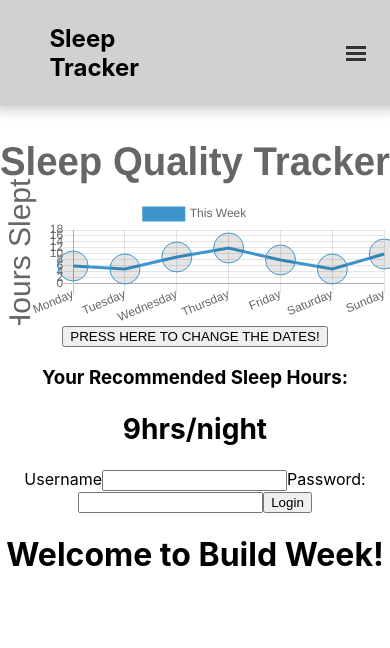
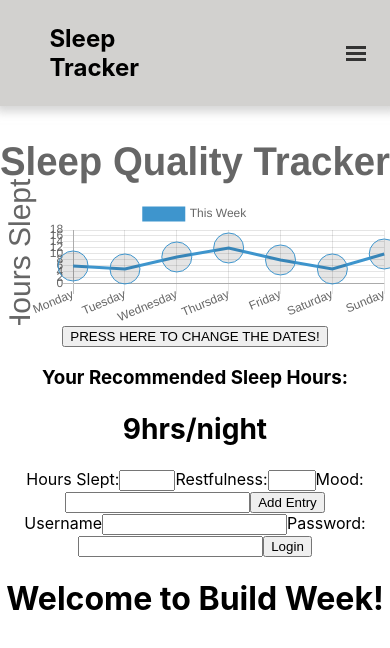
Before and after one commit to Sleep-tracker-1/Front_End, a React (Create React App) app: page / in a window 390 px wide. Shown: the top 648 px of the page. Built offline with nearby package versions, Linux system fonts and the light colour scheme.

Commit message:
modified graph to be more mobile friendly

```diff
--- a/src/components/Login.js
+++ b/src/components/Login.js
@@ -4,14 +4,7 @@ function Login() {
     const [statesHere, setStateshere] = useState("");
 
     const submitHandler = event => {
-        if (
-            newMember.name != "" &&
-            newMember.email != "" &&
-            newMember.role != ""
-        ) {
-            //do a thing        }
-            event.preventDefault();
-        }
+        event.preventDefault();
     };
     const onInputChange = event => {
         // console.log`name is currently ${nameInput.value} email is currently ${emailInput.value} role is currently${roleInput.value}`();
@@ -40,7 +33,7 @@ function Login() {
                 <input
                     type="text"
                     name="email"
-                    id="emailInput"
+                    id="passwordInput"
                     onChange={onInputChange}
                 />
             </label>
--- a/src/components/TestGraph.js
+++ b/src/components/TestGraph.js
@@ -137,6 +137,36 @@ function TestGraph() {
                 Your Recommended Sleep Hours:{" "}
                 <h2>{suggestedSleepHours}hrs/night</h2>
             </h3>
+
+            <form>
+                <label htmlFor>
+                    Hours Slept:
+                    <input
+                        type="number"
+                        name="name"
+                        id="nameInput"
+                        min="1"
+                        max="17"
+                    />
+                </label>
+                <label>
+                    Restfulness:
+                    <input
+                        type="number"
+                        name="email"
+                        id="passwordInput"
+                        min="1"
+                        max="3"
+                    />
+                </label>
+                <label>
+                    Mood:
+                    <input type="number" name="email" id="passwordInput" />
+                </label>
+
+                <button onSubmit={e => {}}>Add Entry</button>
+            </form>
+
             <Login />
         </ChartContainer>
     );
```
